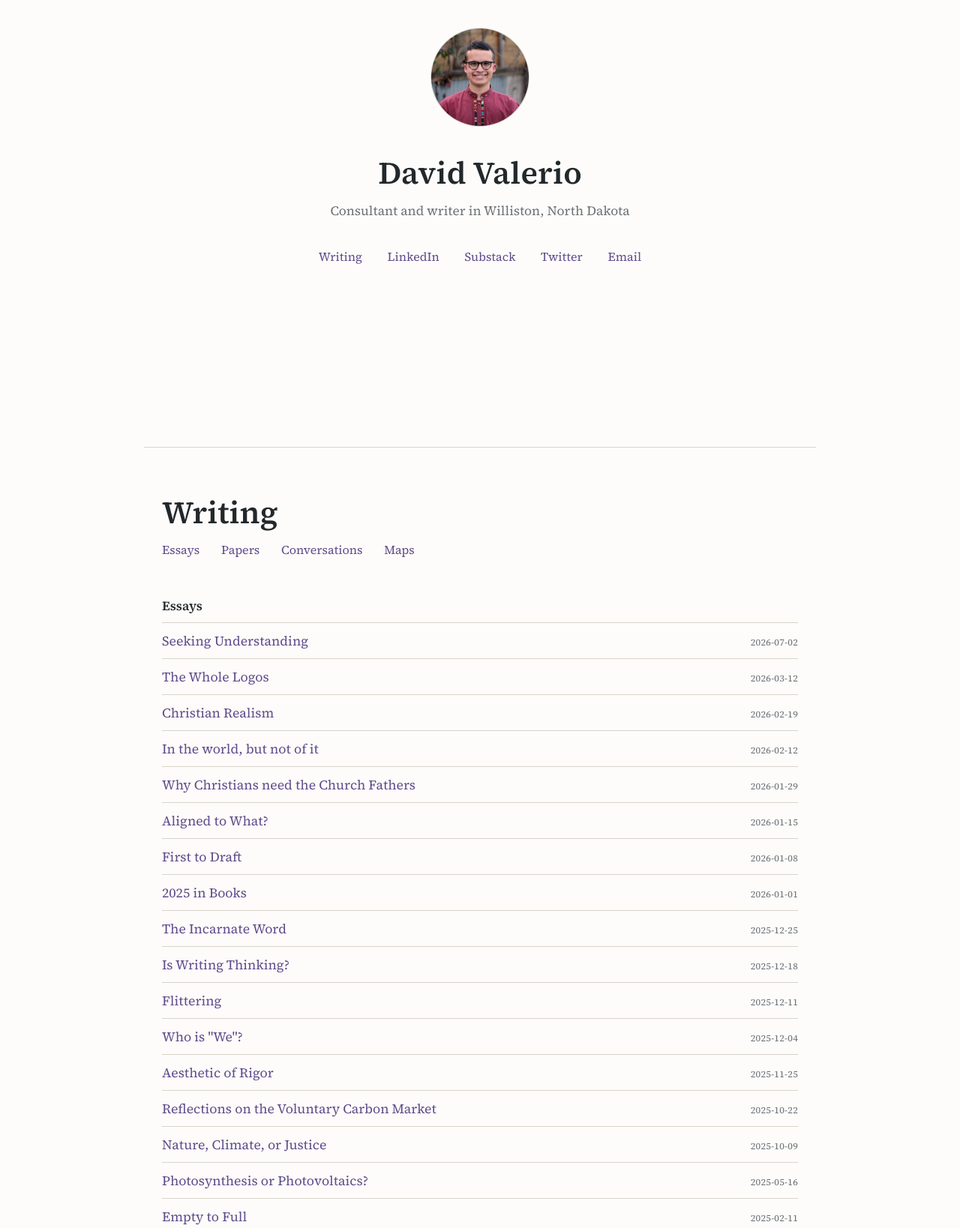
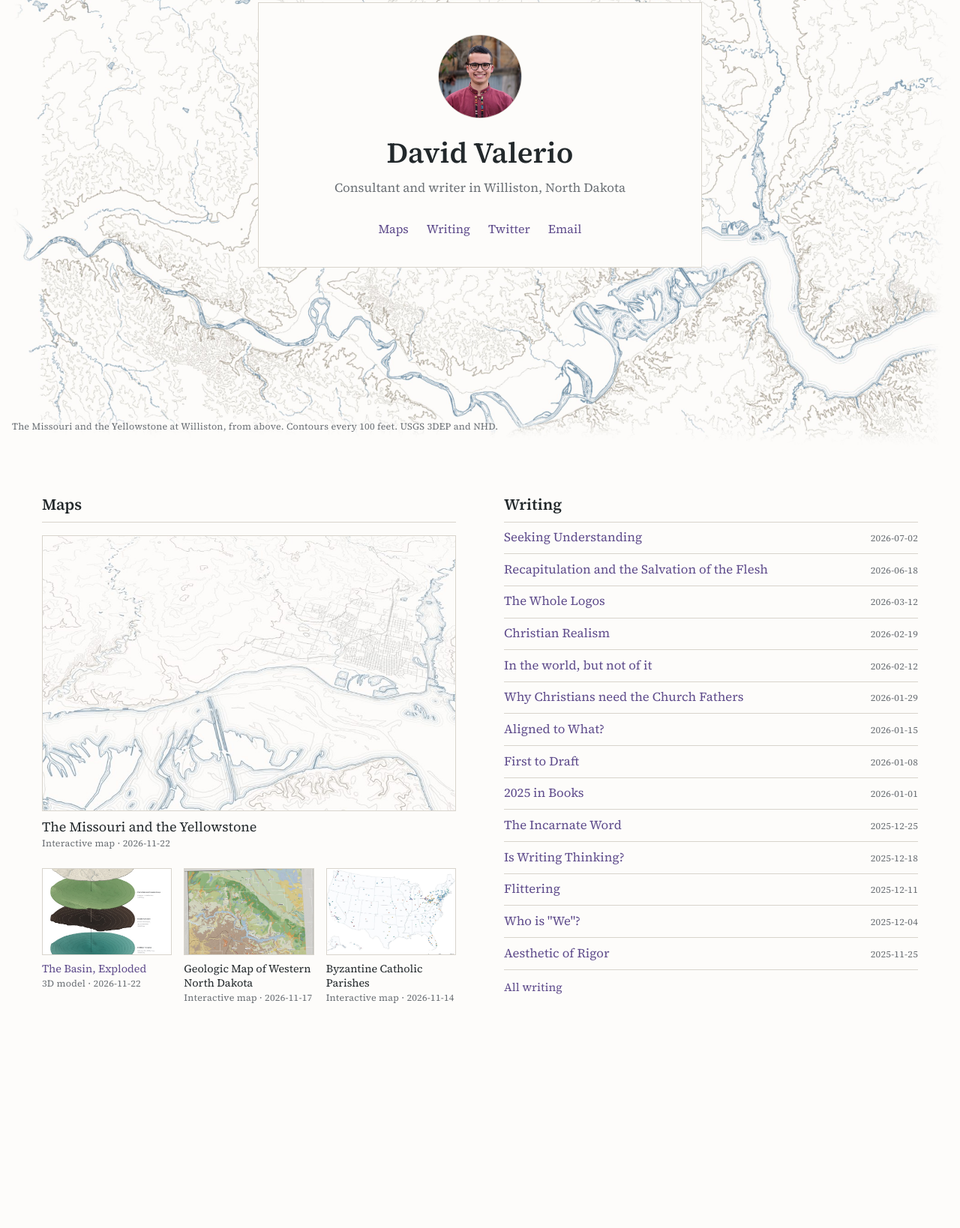
Before and after one commit to davidavalerio/davalerio.com, a plain HTML site: page index.html in a window 1280 px wide. Shown: the part 204-1842 px from the top of the page at 75% size. After the commit the page ends 1623 px from the top, so only its background shows below. Drawn offline with Linux system fonts and the light colour scheme.

Commit message:
Map-led homepage: the card over a line drawing of the Missouri and the Yellowstone, Maps and Writing in two columns
The first screen is the calling card on a paper panel over a straight-down line
drawing of the rivers at Williston (stills from the Williston Confluence project
in Drive, light, dark and phone). Below it, a hand-made Maps column and a
generated Writing column listing every piece newest first, the first 14 shown
and the rest behind an All Writing toggle. Card links trimmed to Maps, Writing,
Twitter and Email.

Claude-Session: https://claude.ai/code/session_01QEC42AGYUJSSYcpj39pmnV

```diff
--- a/index.html
+++ b/index.html
@@ -53,6 +53,11 @@
             --hair: #D8D4CC;
             --paper: #FDFCFA;
             --accent: #5E4B8B;
+            --hero: url(home/hero-light.jpg);
+        }
+
+        @media (max-aspect-ratio: 4/5) {
+            :root { --hero: url(home/hero-phone-light.jpg); }
         }
 
         @media screen and (prefers-color-scheme: dark) {
@@ -62,7 +67,13 @@
                 --hair: #32383C;
                 --paper: #16191B;
                 --accent: #A08CD0;
+                --hero: url(home/hero-dark.jpg);
+                color-scheme: dark;
             }
+        }
+
+        @media screen and (prefers-color-scheme: dark) and (max-aspect-ratio: 4/5) {
+            :root { --hero: url(home/hero-phone-dark.jpg); }
         }
 
         * {
@@ -86,47 +97,63 @@
             -webkit-font-smoothing: antialiased;
         }
 
-        .card-screen {
-            min-height: 100vh;
-            min-height: 100svh;
-            display: flex;
-            align-items: center;
-            justify-content: center;
-            padding: 2rem 1.5rem;
+        a {
+            color: var(--accent);
+            text-decoration: none;
+            transition: color 0.2s;
         }
 
-        a:focus-visible {
+        a:hover {
+            color: var(--ink);
+        }
+
+        a:focus-visible, summary:focus-visible {
             outline: 2px solid var(--accent);
             outline-offset: 3px;
         }
 
+        /* The first screen: the calling card on a paper panel over the map */
+
+        .card-screen {
+            position: relative;
+            min-height: 100vh;
+            min-height: 100svh;
+            display: grid;
+            place-items: center;
+            padding: 2rem 1rem 4rem;
+            background: var(--hero) center / cover no-repeat, var(--paper);
+        }
+
         .card {
+            background: var(--paper);
+            border: 1px solid var(--hair);
             text-align: center;
-            max-width: 640px;
             width: 100%;
+            max-width: 37rem;
+            padding: 2.6rem clamp(1.25rem, 5vw, 3rem) 2.4rem;
         }
 
         .headshot {
-            width: 132px;
-            height: 132px;
+            display: block;
+            width: 112px;
+            height: 112px;
             object-fit: cover;
             border: 1px solid var(--hair);
             border-radius: 50%;
-            margin-bottom: 2rem;
+            margin: 0 auto 1.6rem;
         }
 
         .name {
-            font-size: clamp(2rem, 5vw, 2.6rem);
+            font-size: clamp(1.9rem, 5vw, 2.4rem);
             font-weight: 600;
             line-height: 1.1;
-            letter-spacing: 0.004em;
-            margin-bottom: 0.9rem;
+            margin-bottom: 0.75rem;
         }
 
         .tagline {
-            font-size: 1.08rem;
+            font-size: 1.05rem;
             color: var(--stone);
-            margin-bottom: 2.2rem;
+            margin-bottom: 1.8rem;
             text-wrap: balance;
         }
 
@@ -134,67 +161,105 @@
             display: flex;
             flex-wrap: wrap;
             justify-content: center;
-            gap: 0.5rem 2.1rem;
+            gap: 0.4rem 1.5rem;
             list-style: none;
         }
 
-        .links a {
-            color: var(--accent);
-            text-decoration: none;
-            font-size: 1rem;
-            transition: color 0.2s;
+        .where {
+            position: absolute;
+            left: 1rem;
+            right: 1rem;
+            bottom: 1.1rem;
+            font-size: 0.78rem;
+            letter-spacing: 0.02em;
+            color: var(--stone);
+            text-shadow: 0 0 3px var(--paper), 0 0 6px var(--paper), 0 0 10px var(--paper);
         }
 
-        .links a:hover {
-            color: var(--ink);
+        /* On a phone the whole drawing sits at the top and the card below it */
+        @media (max-aspect-ratio: 4/5) {
+            .card-screen {
+                background-position: center top;
+                background-size: 100% auto;
+                place-items: end center;
+            }
         }
 
-        /* Writing */
+        /* Maps and writing, side by side */
 
-        #writing {
-            max-width: 56rem;
+        .work {
+            max-width: 76rem;
             margin: 0 auto;
             padding: 4rem 1.5rem 5rem;
-            border-top: 1px solid var(--hair);
+            display: grid;
+            grid-template-columns: 1fr 1fr;
+            gap: 4rem;
+            align-items: start;
         }
 
-        #writing h2 {
-            font-size: clamp(2rem, 5vw, 2.6rem);
-            font-weight: 600;
-            line-height: 1.1;
-            margin-bottom: 0.9rem;
-        }
-
-        #writing a {
-            text-decoration: none;
-        }
-
-        #writing .kinds {
-            display: flex;
-            flex-wrap: wrap;
-            gap: 0.4rem 1.8rem;
-        }
-
-        #writing .kinds a {
-            color: var(--accent);
-            transition: color 0.2s;
-        }
-
-        #writing .kinds a:hover {
-            color: var(--ink);
-        }
-
-        #writing section {
-            margin-top: 3.2rem;
+        .work > * {
+            min-width: 0;
             scroll-margin-top: 1.5rem;
         }
 
-        #writing h3 {
-            font-size: 1.0625rem;
+        .work h2 {
+            font-size: 1.3rem;
             font-weight: 600;
+            line-height: 1.25;
+            padding-bottom: 0.6rem;
+            border-bottom: 1px solid var(--hair);
+        }
+
+        .maps {
+            display: grid;
+            grid-template-columns: repeat(3, 1fr);
+            gap: 1.6rem 1rem;
+            padding-top: 1.1rem;
+        }
+
+        .maps figure {
+            min-width: 0;
+        }
+
+        .maps figure:first-child {
+            grid-column: 1 / -1;
+        }
+
+        .maps .frame {
+            aspect-ratio: 3 / 2;
+            max-width: 100%;
+            border: 1px solid var(--hair);
+            overflow: hidden;
+        }
+
+        .maps img {
+            display: block;
+            width: 100%;
+            height: 100%;
+            object-fit: cover;
+        }
+
+        .maps figcaption {
+            margin-top: 0.55rem;
             line-height: 1.3;
-            padding-bottom: 0.7rem;
-            border-bottom: 1px solid var(--hair);
+            font-size: 0.9rem;
+            text-wrap: pretty;
+        }
+
+        .maps figure:first-child figcaption {
+            font-size: 1.12rem;
+        }
+
+        .maps .meta time {
+            white-space: nowrap;
+        }
+
+        .maps .meta {
+            display: block;
+            margin-top: 0.15rem;
+            font-size: 0.78rem;
+            letter-spacing: 0.02em;
+            color: var(--stone);
         }
 
         #writing ul {
@@ -206,20 +271,14 @@
             justify-content: space-between;
             align-items: baseline;
             gap: 1.5rem;
-            padding: 0.7rem 0;
+            padding: 0.6rem 0;
             border-bottom: 1px solid var(--hair);
-            line-height: 1.4;
+            line-height: 1.35;
         }
 
         #writing li a {
-            color: var(--accent);
-            font-size: 1.1rem;
+            font-size: 1.04rem;
             text-wrap: pretty;
-            transition: color 0.2s;
-        }
-
-        #writing li a:hover {
-            color: var(--ink);
         }
 
         #writing time {
@@ -230,59 +289,100 @@
             font-variant-numeric: tabular-nums;
         }
 
-        @media (max-width: 560px) {
-            #writing {
-                padding: 3rem 1.15rem 4rem;
+        #writing summary {
+            list-style: none;
+            cursor: pointer;
+            color: var(--accent);
+            font-size: 0.95rem;
+            padding-top: 0.7rem;
+            transition: color 0.2s;
         }
 
+        #writing summary::-webkit-details-marker {
+            display: none;
+        }
+
+        #writing summary:hover {
+            color: var(--ink);
+        }
+
+        #writing details[open] summary {
+            display: none;
+        }
+
+        @media (max-width: 720px) {
+            .work {
+                grid-template-columns: 1fr;
+                gap: 3rem;
+                padding: 3rem 1rem 4rem;
+            }
+        }
+
+        @media (max-width: 480px) {
             #writing li {
                 flex-direction: column;
                 gap: 0.15rem;
             }
+
+            .maps {
+                grid-template-columns: 1fr 1fr;
             }
 
-        @media (max-width: 480px) {
-            .headshot {
-                width: 116px;
-                height: 116px;
+            .maps figure:last-child:nth-child(even) {
+                grid-column: 1 / -1;
+            }
         }
 
-            .links {
-                gap: 0.5rem 1.4rem;
-                max-width: 15rem;
-                margin: 0 auto;
-            }
-
-            .links a {
-                font-size: 0.95rem;
-            }
+        @media (prefers-reduced-motion: reduce) {
+            html { scroll-behavior: auto; }
+            a, #writing summary { transition: none; }
         }
     </style>
 </head>
 <body>
     <main>
-    <div class="card-screen">
+    <header class="card-screen">
         <div class="card">
-        <img src="headshot.jpg" alt="David Valerio" class="headshot" width="132" height="132">
+            <img src="headshot.jpg" alt="David Valerio" class="headshot" width="112" height="112">
             <h1 class="name">David Valerio</h1>
             <p class="tagline">Consultant and writer in Williston, North Dakota</p>
             <ul class="links">
+                <li><a href="#maps">Maps</a></li>
                 <li><a href="#writing">Writing</a></li>
-            <li><a href="https://www.linkedin.com/in/davidavalerio/">LinkedIn</a></li>
-            <li><a href="https://substack.com/@valerio">Substack</a></li>
                 <li><a href="https://x.com/davidavalerio">Twitter</a></li>
                 <li><a href="mailto:david@davalerio.com">Email</a></li>
             </ul>
         </div>
+        <p class="where">The Missouri and the Yellowstone at Williston, from above. Contours every 100 feet. USGS 3DEP and NHD.</p>
+    </header>
+    <div class="work">
+    <section id="maps">
+        <h2>Maps</h2>
+        <div class="maps">
+            <figure>
+                <div class="frame"><img src="home/map-confluence.jpg" alt="Line drawing of the Missouri River at Williston, contours on the bluffs and waterlines in the river" width="900" height="600"></div>
+                <figcaption>The Missouri and the Yellowstone<span class="meta">Interactive map · <time datetime="2026-11-22">2026-11-22</time></span></figcaption>
+            </figure>
+            <figure>
+                <div class="frame"><img src="home/map-basin.jpg" alt="Five subsurface horizons of the Williston Basin as floating discs" width="647" height="1000" loading="lazy" style="object-position: center 42%"></div>
+                <figcaption><a href="/maps/basin-exploded/">The Basin, Exploded</a><span class="meta">3D model · <time datetime="2026-11-22">2026-11-22</time></span></figcaption>
+            </figure>
+            <figure>
+                <div class="frame"><img src="home/map-geology.jpg" alt="Surface geology of northwestern North Dakota in muted colors" width="975" height="650" loading="lazy"></div>
+                <figcaption>Geologic Map of Western North Dakota<span class="meta">Interactive map · <time datetime="2026-11-17">2026-11-17</time></span></figcaption>
+            </figure>
+            <figure>
+                <div class="frame"><img src="home/map-parishes.jpg" alt="Byzantine Catholic parishes across the United States as colored points" width="1060" height="690" loading="lazy"></div>
+                <figcaption>Byzantine Catholic Parishes<span class="meta">Interactive map · <time datetime="2026-11-14">2026-11-14</time></span></figcaption>
+            </figure>
         </div>
+    </section>
     <!-- writing:start (generated by _writing/build.py — do not edit by hand) -->
     <section id="writing">
         <h2>Writing</h2>
-        <nav class="kinds"><a href="#essays">Essays</a> <a href="#papers">Papers</a> <a href="#conversations">Conversations</a> <a href="#maps">Maps</a></nav>
-        <section id="essays">
-            <h3>Essays</h3>
         <ul>
             <li><a href="/writing/seeking-understanding/">Seeking Understanding</a><time datetime="2026-07-02">2026-07-02</time></li>
+            <li><a href="/writing/recapitulation-and-the-salvation-of-the-flesh/">Recapitulation and the Salvation of the Flesh</a><time datetime="2026-06-18">2026-06-18</time></li>
             <li><a href="/writing/the-whole-logos/">The Whole Logos</a><time datetime="2026-03-12">2026-03-12</time></li>
             <li><a href="/writing/christian-realism/">Christian Realism</a><time datetime="2026-02-19">2026-02-19</time></li>
             <li><a href="/writing/in-the-world-but-not-of-it/">In the world, but not of it</a><time datetime="2026-02-12">2026-02-12</time></li>
@@ -295,11 +395,38 @@
             <li><a href="/writing/flittering/">Flittering</a><time datetime="2025-12-11">2025-12-11</time></li>
             <li><a href="/writing/who-is-we/">Who is &quot;We&quot;?</a><time datetime="2025-12-04">2025-12-04</time></li>
             <li><a href="/writing/aesthetic-of-rigor/">Aesthetic of Rigor</a><time datetime="2025-11-25">2025-11-25</time></li>
+        </ul>
+        <details>
+        <summary>All writing</summary>
+        <ul>
             <li><a href="/writing/vcm-reflections/">Reflections on the Voluntary Carbon Market</a><time datetime="2025-10-22">2025-10-22</time></li>
             <li><a href="/writing/nature-climate-or-justice/">Nature, Climate, or Justice</a><time datetime="2025-10-09">2025-10-09</time></li>
+            <li><a href="/writing/cst-on-ai/">What Is Man That Thou Art Mindful of Him?</a><time datetime="2025-09-03">2025-09-03</time></li>
+            <li><a href="/writing/candice-ammori/">Candice Ammori on Community Building, Climate Tech, and Accepting Reality</a><time datetime="2025-07-28">2025-07-28</time></li>
+            <li><a href="/writing/grant-mulligan/">Grant Mulligan on Absurdism, Wildlife Biology, and Positive-Sum Environmentalism</a><time datetime="2025-07-15">2025-07-15</time></li>
+            <li><a href="/writing/silas-mahner/">Silas Mähner on Catholicism, Climate Tech Recruiting, and Stewarding Earth</a><time datetime="2025-07-01">2025-07-01</time></li>
+            <li><a href="/writing/max-joshua/">Max Joshua on Space Science, Methane Monitoring, and LGBTQ+ Advocacy</a><time datetime="2025-06-10">2025-06-10</time></li>
+            <li><a href="/writing/heidi-steltzer/">Heidi Steltzer on Earth Science, Mysticism, and Theology</a><time datetime="2025-05-27">2025-05-27</time></li>
             <li><a href="/writing/photosynthesis-or-photovoltaics/">Photosynthesis or Photovoltaics?</a><time datetime="2025-05-16">2025-05-16</time></li>
+            <li><a href="/writing/will-clayton/">Will Clayton on Christianity, Carbon Markets, and Purpose</a><time datetime="2025-05-01">2025-05-01</time></li>
+            <li><a href="/writing/jason-ethier/">Jason Ethier on Energy Tech Startups, Absurdism, and Building Community</a><time datetime="2025-04-03">2025-04-03</time></li>
+            <li><a href="/writing/sydney-rodman/">Sydney Rodman on Orthodox Judaism, Invasive Species, and Life-Affirming Environmentalism</a><time datetime="2025-03-13">2025-03-13</time></li>
+            <li><a href="/writing/kaleo-fernandez/">Kaleo Fernandez on Hawai&#x27;i, Climate Tech, and Spirituality</a><time datetime="2025-02-20">2025-02-20</time></li>
             <li><a href="/writing/empty-to-full/">Empty to Full</a><time datetime="2025-02-11">2025-02-11</time></li>
+            <li><a href="/writing/james-fitzgerald/">James FitzGerald on Rewilding, Climate Adaptation, and New England</a><time datetime="2024-12-10">2024-12-10</time></li>
+            <li><a href="/writing/david-lagreca/">David LaGreca on Mountaineering and Verification</a><time datetime="2024-11-21">2024-11-21</time></li>
+            <li><a href="/writing/sam-rosolina/">Sam Rosolina on Southern Appalachia and Environmental Chemistry</a><time datetime="2024-11-07">2024-11-07</time></li>
+            <li><a href="/writing/brandon-craft/">Brandon Craft on the Humanities and Prescribed Fire</a><time datetime="2024-10-17">2024-10-17</time></li>
+            <li><a href="/writing/elias-ayrey/">Elias Ayrey on Forests and Social Justice</a><time datetime="2024-10-02">2024-10-02</time></li>
+            <li><a href="/writing/ross-kenyon/">Ross Kenyon on Christianity and Climate</a><time datetime="2024-09-19">2024-09-19</time></li>
+            <li><a href="/writing/roman-gonzalez/">Roman Gonzalez on Philosophy, Gardening, and Aliens</a><time datetime="2024-08-28">2024-08-28</time></li>
+            <li><a href="/writing/caleb-meredith/">Caleb Meredith on Energy Stewardship</a><time datetime="2024-08-13">2024-08-13</time></li>
+            <li><a href="/writing/bryan-kam/">Bryan Kam on What Nature Is</a><time datetime="2024-07-30">2024-07-30</time></li>
+            <li><a href="/writing/my-natural-history/">My Natural History</a><time datetime="2024-07-16">2024-07-16</time></li>
+            <li><a href="/writing/discern-earth/">Discern Earth</a><time datetime="2024-06-29">2024-06-29</time></li>
+            <li><a href="/writing/faith-and-reason-in-byzantine-catholicism/">Faith and Reason in Byzantine Catholicism</a><time datetime="2024-05-06">2024-05-06</time></li>
             <li><a href="/writing/praying-the-jesus-prayer/">Praying the Jesus Prayer</a><time datetime="2024-01-15">2024-01-15</time></li>
+            <li><a href="/writing/earth-water-and-fire/">Earth, Water &amp; Fire</a><time datetime="2023-12-18">2023-12-18</time></li>
             <li><a href="/writing/tailspin/">Tailspin</a><time datetime="2023-08-30">2023-08-30</time></li>
             <li><a href="/writing/christian-marriage/">Christian Marriage</a><time datetime="2022-08-22">2022-08-22</time></li>
             <li><a href="/writing/transfigured-nature/">Transfigured Nature</a><time datetime="2022-07-10">2022-07-10</time></li>
@@ -335,50 +462,10 @@
             <li><a href="/writing/my-agu-2017-experience/">My AGU 2017 Experience</a><time datetime="2017-12-23">2017-12-23</time></li>
             <li><a href="/writing/the-geologic-perspective/">The Geologic Perspective</a><time datetime="2017-10-09">2017-10-09</time></li>
         </ul>
-        </section>
-        <section id="papers">
-            <h3>Papers</h3>
-            <ul>
-                <li><a href="/writing/recapitulation-and-the-salvation-of-the-flesh/">Recapitulation and the Salvation of the Flesh</a><time datetime="2026-06-18">2026-06-18</time></li>
-                <li><a href="/writing/cst-on-ai/">What Is Man That Thou Art Mindful of Him?</a><time datetime="2025-09-03">2025-09-03</time></li>
-                <li><a href="/writing/faith-and-reason-in-byzantine-catholicism/">Faith and Reason in Byzantine Catholicism</a><time datetime="2024-05-06">2024-05-06</time></li>
-                <li><a href="/writing/earth-water-and-fire/">Earth, Water &amp; Fire</a><time datetime="2023-12-18">2023-12-18</time></li>
-            </ul>
-        </section>
-        <section id="conversations">
-            <h3>Conversations</h3>
-            <ul>
-                <li><a href="/writing/candice-ammori/">Candice Ammori on Community Building, Climate Tech, and Accepting Reality</a><time datetime="2025-07-28">2025-07-28</time></li>
-                <li><a href="/writing/grant-mulligan/">Grant Mulligan on Absurdism, Wildlife Biology, and Positive-Sum Environmentalism</a><time datetime="2025-07-15">2025-07-15</time></li>
-                <li><a href="/writing/silas-mahner/">Silas Mähner on Catholicism, Climate Tech Recruiting, and Stewarding Earth</a><time datetime="2025-07-01">2025-07-01</time></li>
-                <li><a href="/writing/max-joshua/">Max Joshua on Space Science, Methane Monitoring, and LGBTQ+ Advocacy</a><time datetime="2025-06-10">2025-06-10</time></li>
-                <li><a href="/writing/heidi-steltzer/">Heidi Steltzer on Earth Science, Mysticism, and Theology</a><time datetime="2025-05-27">2025-05-27</time></li>
-                <li><a href="/writing/will-clayton/">Will Clayton on Christianity, Carbon Markets, and Purpose</a><time datetime="2025-05-01">2025-05-01</time></li>
-                <li><a href="/writing/jason-ethier/">Jason Ethier on Energy Tech Startups, Absurdism, and Building Community</a><time datetime="2025-04-03">2025-04-03</time></li>
-                <li><a href="/writing/sydney-rodman/">Sydney Rodman on Orthodox Judaism, Invasive Species, and Life-Affirming Environmentalism</a><time datetime="2025-03-13">2025-03-13</time></li>
-                <li><a href="/writing/kaleo-fernandez/">Kaleo Fernandez on Hawai&#x27;i, Climate Tech, and Spirituality</a><time datetime="2025-02-20">2025-02-20</time></li>
-                <li><a href="/writing/james-fitzgerald/">James FitzGerald on Rewilding, Climate Adaptation, and New England</a><time datetime="2024-12-10">2024-12-10</time></li>
-                <li><a href="/writing/david-lagreca/">David LaGreca on Mountaineering and Verification</a><time datetime="2024-11-21">2024-11-21</time></li>
-                <li><a href="/writing/sam-rosolina/">Sam Rosolina on Southern Appalachia and Environmental Chemistry</a><time datetime="2024-11-07">2024-11-07</time></li>
-                <li><a href="/writing/brandon-craft/">Brandon Craft on the Humanities and Prescribed Fire</a><time datetime="2024-10-17">2024-10-17</time></li>
-                <li><a href="/writing/elias-ayrey/">Elias Ayrey on Forests and Social Justice</a><time datetime="2024-10-02">2024-10-02</time></li>
-                <li><a href="/writing/ross-kenyon/">Ross Kenyon on Christianity and Climate</a><time datetime="2024-09-19">2024-09-19</time></li>
-                <li><a href="/writing/roman-gonzalez/">Roman Gonzalez on Philosophy, Gardening, and Aliens</a><time datetime="2024-08-28">2024-08-28</time></li>
-                <li><a href="/writing/caleb-meredith/">Caleb Meredith on Energy Stewardship</a><time datetime="2024-08-13">2024-08-13</time></li>
-                <li><a href="/writing/bryan-kam/">Bryan Kam on What Nature Is</a><time datetime="2024-07-30">2024-07-30</time></li>
-                <li><a href="/writing/my-natural-history/">My Natural History</a><time datetime="2024-07-16">2024-07-16</time></li>
-                <li><a href="/writing/discern-earth/">Discern Earth</a><time datetime="2024-06-29">2024-06-29</time></li>
-            </ul>
-        </section>
-        <section id="maps">
-            <h3>Maps</h3>
-            <ul>
-                <li><a href="/maps/williston-missouri/">Williston and the Missouri</a><time datetime="2026-11-22">2026-11-22</time></li>
-                <li><a href="/maps/basin-exploded/">The Basin, Exploded</a><time datetime="2026-11-22">2026-11-22</time></li>
-            </ul>
-        </section>
+        </details>
     </section>
     <!-- writing:end -->
+    </div>
     </main>
 </body>
 </html>
```
Also changed, not shown: home/hero-dark.jpg (added), home/hero-light.jpg (added), home/hero-phone-dark.jpg (added), home/hero-phone-light.jpg (added), home/map-basin.jpg (added), home/map-confluence.jpg (added), home/map-geology.jpg (added), home/map-parishes.jpg (added), 3 other files. Lines whose indentation alone changed are shown as unchanged.
